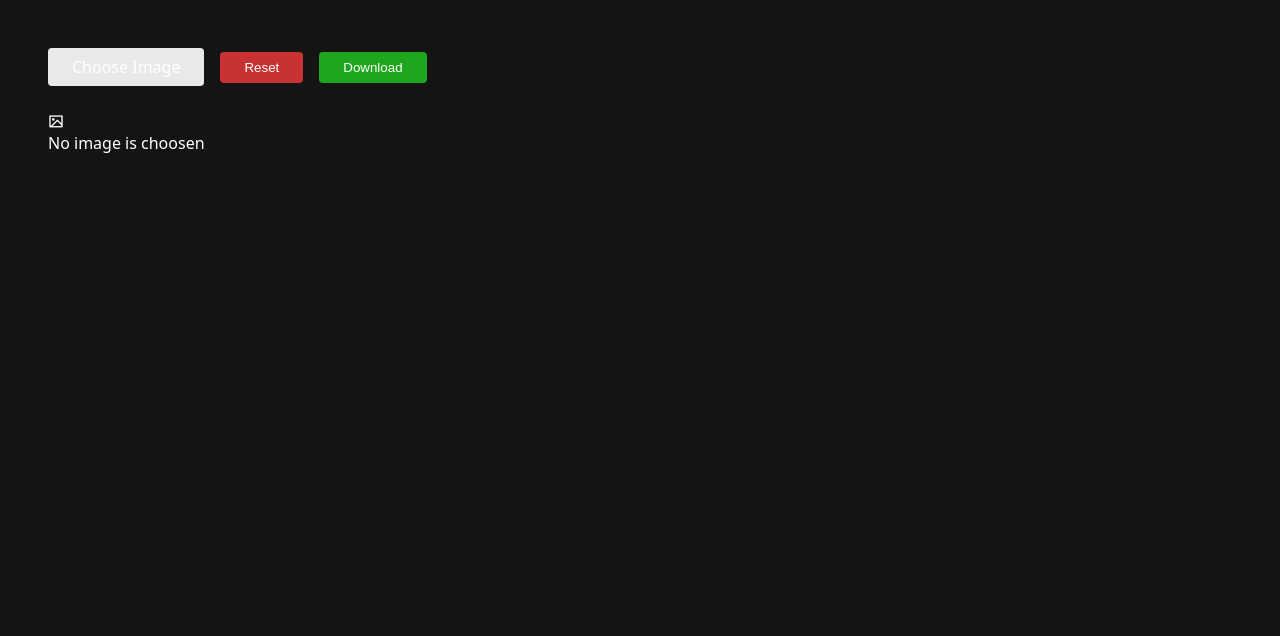
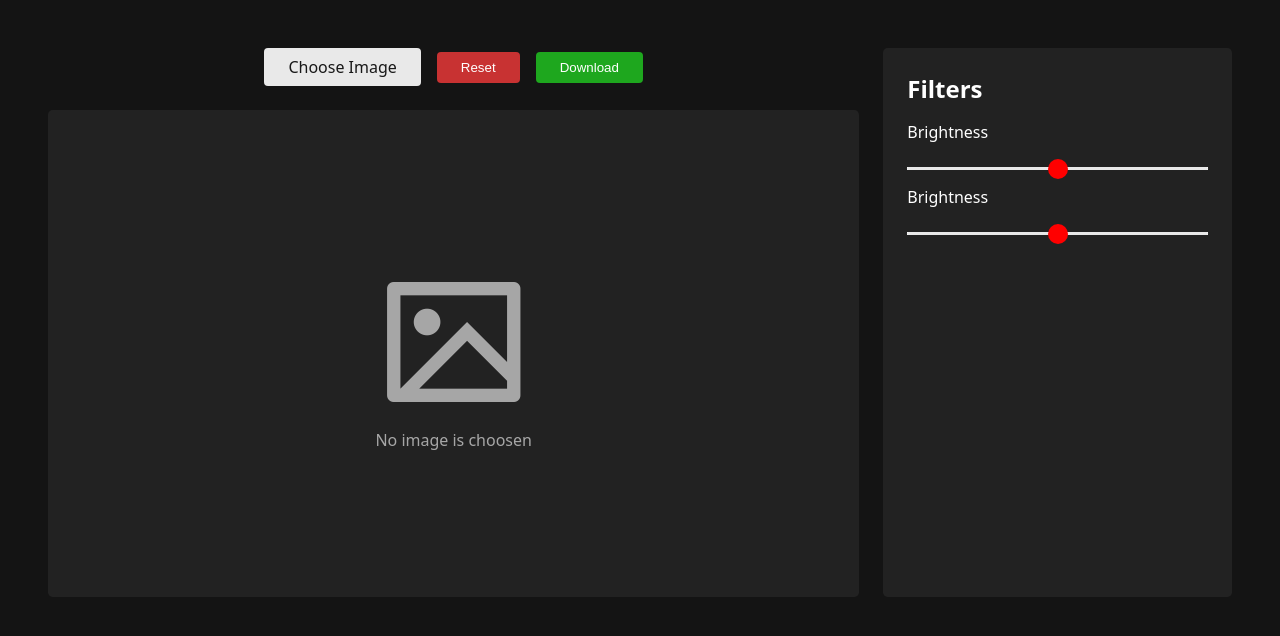
Before and after one commit to Anshu-webdev13/Image-Editior, a plain HTML site: page index.html in a window 1280 px wide. Drawn offline with nearby package versions, Linux system fonts and the light colour scheme.

Commit message:
update this project

```diff
--- a/index.html
+++ b/index.html
@@ -30,7 +30,19 @@
                     </div>
                 </div>
             </div>
-            <div class="right"></div>
+            <div class="right">
+                <h2>Filters</h2>
+
+                <div class="filter">
+                    <div class="filters">
+                        <p>Brightness</p>
+                    <input type="range" name="brightness" value="100" min="0" max="200" />
+                     <p>Brightness</p>
+                    <input type="range" name="brightness" value="100" min="0" max="200" />
+                    </div>
+
+                </div>
+            </div>
         </section>
     </main>
 </body>
--- a/style.css
+++ b/style.css
@@ -29,6 +29,8 @@ main {
 main section {
   width: 100%;
   padding: var(--padding-2xl);
+  display:flex;
+  gap:var(--gutter-lg);
 }
 main section .top {
   display: flex;
@@ -42,6 +44,7 @@ main section .top {
   border-radius: var(--border-radius-md);
   background-color:var(--bg-active-color);
   cursor: pointer;
+  color:var(--text-active-color);
 }
 #reset-btn{
     background-color: var(--bg-danger-color);
@@ -55,4 +58,72 @@ main section .left{
     display:flex;
     flex-direction: column;
    gap:var(--gutter-lg);
+   width:70%;
+   align-items: center;
 }
+main section .right{
+  width:30%;
+  background-color: var(--bg-secondry-color);
+  padding:var(--padding-lg);
+  border-radius: var(--border-radius-lg);
+}
+main section .bottom{
+  background-color: var(--bg-secondry-color);
+  width:100%;
+  padding:var(--padding-2xl);
+  aspect-ratio: 5/3;
+  border-radius: var(--border-radius-lg);
+  display:flex;
+  justify-content: center;
+  align-items: center;
+}
+main section .bottom .placeholder{
+  display:flex;
+  flex-direction: column;
+  align-items: center;
+  opacity: 0.6;
+
+}
+main section .bottom .placeholder i{
+  font-size: 10rem;
+}
+main section .bottom .placeholder p{
+  font-size: var(--font-size-lg);
+  gap:var(--gutter-lg);
+}
+main section .right .filter{
+  width:100%;
+}
+main section .right .filter input{
+  width:100%;
+  outline: none;
+  margin-top: var(--margin-sm);
+  appearance: none;
+}
+main section .right .filters{
+   display: flex;
+  flex-direction: column;
+  gap:var(--gutter-md);
+
+
+}
+main section .right{
+  display: flex;
+  flex-direction: column;
+  gap:var(--gutter-md);
+
+}
+main section .right .filter input::-webkit-slider-thumb{
+  cursor:pointer;
+  width:20px;
+  height:20px;
+  appearance: none;
+  background-color: red;
+  border-radius: 50%;
+  margin-top: -8.5px;
+}
+main section .right .filter input::-webkit-slider-runnable-track{
+  background-color: var(--bg-active-color);
+  height:3px;
+  border-radius: 2px;
+}
--- a/theme.css
+++ b/theme.css
@@ -36,9 +36,9 @@
     /* border radius */
     --border-radius-sm:0.2rem;
     --border-radius-md:0.25rem;
-    --border-radius-lg:1.5rem;
-    --border-radius-xl:2rem;
-    --border-radius-2xl:3rem;
+    --border-radius-lg:0.3rem;
+    --border-radius-xl:0.4rem;
+    --border-radius-2xl:0.5rem;
 
 
 
```
